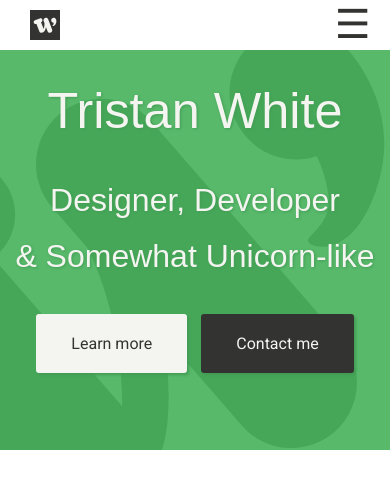
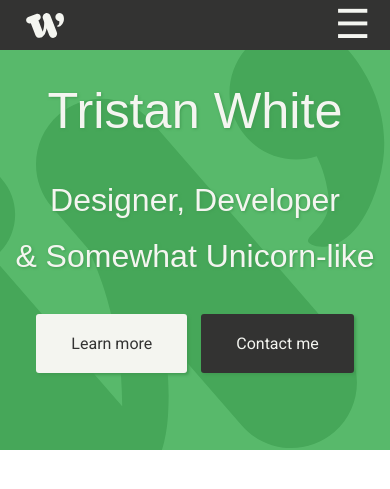
Before and after one commit to triss90/tristanwhite_v7, a Jekyll site: the page built from index.html, in a window 390 px wide. Shown: the top 489 px of the page. Built offline with Jekyll 4.4.1, drawn with Linux system fonts in a browser that asks for light colours; nearby versions of some CDN libraries.

Commit message:
Making a dark theme for the navigation

```diff
--- a/assets/css/1-tools/_colors.scss
+++ b/assets/css/1-tools/_colors.scss
@@ -2,4 +2,4 @@ $light-text-color: #F4F5F0;
 $dark-text-color: #333332;
 $link-color: #58B96B;
 $light-background-color: #EDEDEB;
-$dark-bacground-color: #4C4D4B;
+$dark-background-color: #4C4D4B;
--- a/assets/css/style.css
+++ b/assets/css/style.css
@@ -807,10 +807,17 @@ code {
   margin-top: 0; }
 
 nav {
-  height: 100px; }
+  height: 100px;
+  background: #F4F5F0; }
   @media (max-width: 750px) {
     nav {
-      height: 50px; } }
+      height: 50px;
+      width: 100%;
+      background: #333332;
+      position: fixed;
+      top: 0;
+      left: 0;
+      z-index: 999; } }
   nav .nav-wrap {
     max-width: 1170px;
     width: 90%;
@@ -822,9 +829,9 @@ nav {
       padding: 25px 0; }
       @media (max-width: 750px) {
         nav .nav-wrap .logo {
-          padding: 10px 0; }
+          padding: 0px 0; }
           nav .nav-wrap .logo svg {
-            height: 30px; } }
+            height: 50px; } }
     nav .nav-wrap #menu {
       float: right;
       margin: 40px 0; }
@@ -832,6 +839,9 @@ nav {
         color: #333332;
         text-decoration: none;
         padding: 15px 10px; }
+        @media (max-width: 750px) {
+          nav .nav-wrap #menu a {
+            color: #F4F5F0; } }
       @media (max-width: 750px) {
         nav .nav-wrap #menu {
           display: block;
@@ -842,7 +852,7 @@ nav {
           top: 50px;
           right: -100vw;
           z-index: 999;
-          background: white;
+          background: #333332;
           -webkit-transition: all 250ms ease-in;
           transition: all 250ms ease-in; }
           nav .nav-wrap #menu.active {
@@ -853,17 +863,17 @@ nav {
             display: block;
             text-align: center;
             font-size: 1.5rem;
-            border-bottom: 1px solid #F4F5F0;
+            border-bottom: 1px solid #4C4D4B;
             -webkit-transition: background 100ms ease-in-out;
             transition: background 100ms ease-in-out; }
             nav .nav-wrap #menu a:hover {
-              background: #F4F5F0; } }
+              background: #4C4D4B; } }
     nav .nav-wrap #menu-toggle {
       position: absolute;
       right: 0;
       top: 0;
       font-size: 2.5rem;
-      color: #333332;
+      color: #F4F5F0;
       line-height: 50px;
       display: none;
       cursor: pointer; }
@@ -877,6 +887,9 @@ nav {
   width: 100vw;
   overflow: hidden;
   position: relative; }
+  @media (max-width: 750px) {
+    .banner {
+      margin-top: 50px; } }
   .banner .content .lead {
     margin: 0;
     font-size: 3rem;
@@ -898,13 +911,13 @@ nav {
   .banner.big {
     height: 400px;
     width: 100vw; }
-    @media (max-width: 768px) {
+    @media (max-width: 750px) {
       .banner.big {
         text-align: center; } }
     .banner.big .content .lead {
       font-size: 5rem;
       text-shadow: 1px 1px 3px #429c53; }
-      @media (max-width: 768px) {
+      @media (max-width: 750px) {
         .banner.big .content .lead {
           font-size: 3.15rem;
           text-align: center;
@@ -919,7 +932,7 @@ nav {
       position: relative;
       z-index: 2;
       text-shadow: 1px 1px 3px #429c53; }
-      @media (max-width: 768px) {
+      @media (max-width: 750px) {
         .banner.big .content .sublead {
           font-size: 2rem;
           text-align: center;
@@ -932,7 +945,7 @@ nav {
       margin: 25px 25px 0 0;
       z-index: 2;
       box-shadow: 2px 2px 3px #429c53; }
-      @media (max-width: 768px) {
+      @media (max-width: 750px) {
         .banner.big button, .banner.big .button {
           font-size: 1rem;
           margin: 5px; } }
```
Also changed, not shown: assets/css/2-components/_banner.scss (+7 -4 lines), assets/css/2-components/_navigation.scss (+16 -6 lines), 4 other files.
